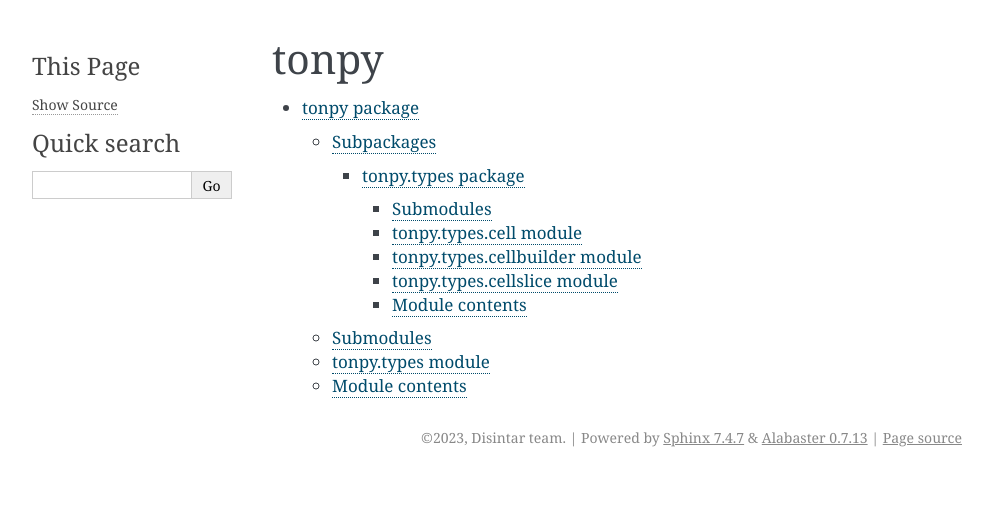
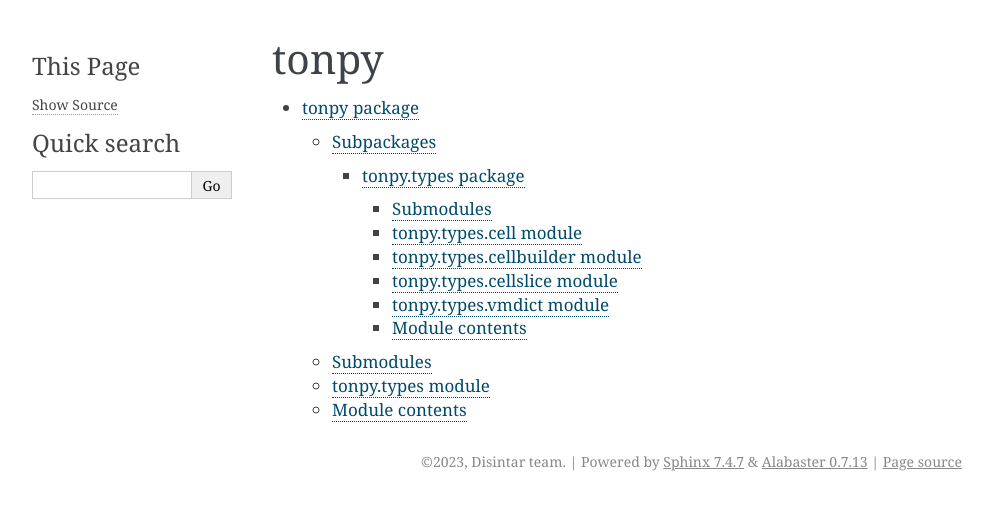
Before and after one commit to disintar/tonpy, a Sphinx documentation site: the page built from docs/source/modules.rst, in a window 1280 px wide. Shown: the top 510 px of the page, without its empty margins (148-1141 px from the left). Built offline with Sphinx 7.4.7, drawn with Linux system fonts in a browser that asks for light colours.

Commit message:
Add vmdict to docs

```diff
--- a/docs/source/tonpy.types.rst
+++ b/docs/source/tonpy.types.rst
@@ -28,6 +28,14 @@
    :undoc-members:
    :show-inheritance:
 
+tonpy.types.vmdict module
+----------------------------
+
+.. automodule:: tonpy.types.vmdict
+   :members:
+   :undoc-members:
+   :show-inheritance:
+
 Module contents
 ---------------
 
```
